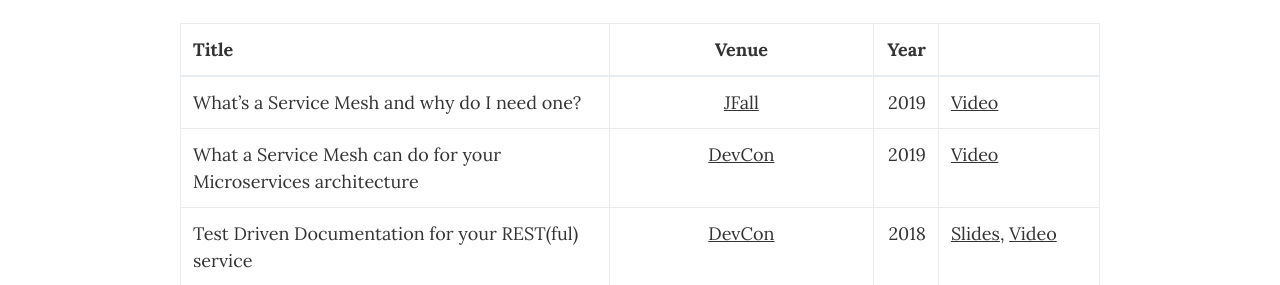
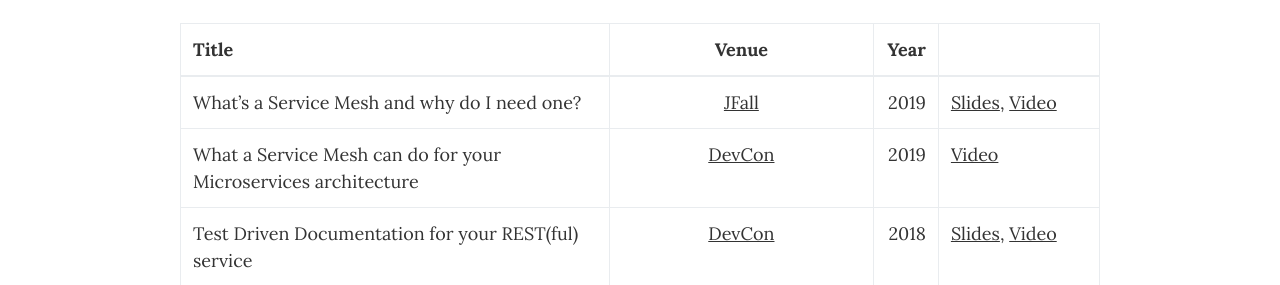
Before and after one commit to jreijn/jreijn.github.com, a Jekyll site: the page built from presentations.md, in a window 1280 px wide. Shown: the part 401-686 px from the top of the page. Built offline with Jekyll 4.4.1, drawn with Linux system fonts in a browser that asks for light colours.

Commit message:
Add slides for JFall

```diff
--- a/presentations.md
+++ b/presentations.md
@@ -8,7 +8,7 @@
 {:.table .table-bordered}
 | Title        | Venue           | Year  |  |
 | ------------- |:-------------:| -----:| |
-| What’s a Service Mesh and why do I need one? | [JFall](https://jfall.nl) | 2019 | <a href="https://youtu.be/NiQ57yOmzOE">Video</a>
+| What’s a Service Mesh and why do I need one? | [JFall](https://jfall.nl) | 2019 | <a href="https://www.slideshare.net/jreijn/whats-a-service-mesh-and-why-do-i-need-one">Slides</a>, <a href="https://youtu.be/NiQ57yOmzOE">Video</a>
 | What a Service Mesh can do for your Microservices architecture | [DevCon](https://devcon.luminis.eu) | 2019 | <a href="https://www.youtube.com/watch?v=-d34WQoIeVA">Video</a>
 | Test Driven Documentation for your REST(ful) service | [DevCon](https://devcon.luminis.eu) | 2018 | <a href="https://www.slideshare.net/jreijn/testdriven-development-for-your-restful-service" title="Test Driven Development for your REST(ful) service">Slides</a>, <a href="https://www.youtube.com/watch?v=3NT_Wql8wMg">Video</a>
 | Hoe releasen minder pijnlijk werd bij ANWB Alarmcentrale      | [DevCon](https://devcon.luminis.eu) | 2017 | <a href="//www.slideshare.net/jreijn/hoe-releasen-minder-pijnlijk-werd-bij-de-anwb-alarmcentrale-79301666" title="Hoe releasen minder pijnlijk werd bij ANWB Alarmcentrale" target="_blank">Slides</a>, <a href="https://www.youtube.com/watch?v=jxyO4l9fsWQ">Video</a> (Dutch) |
```
